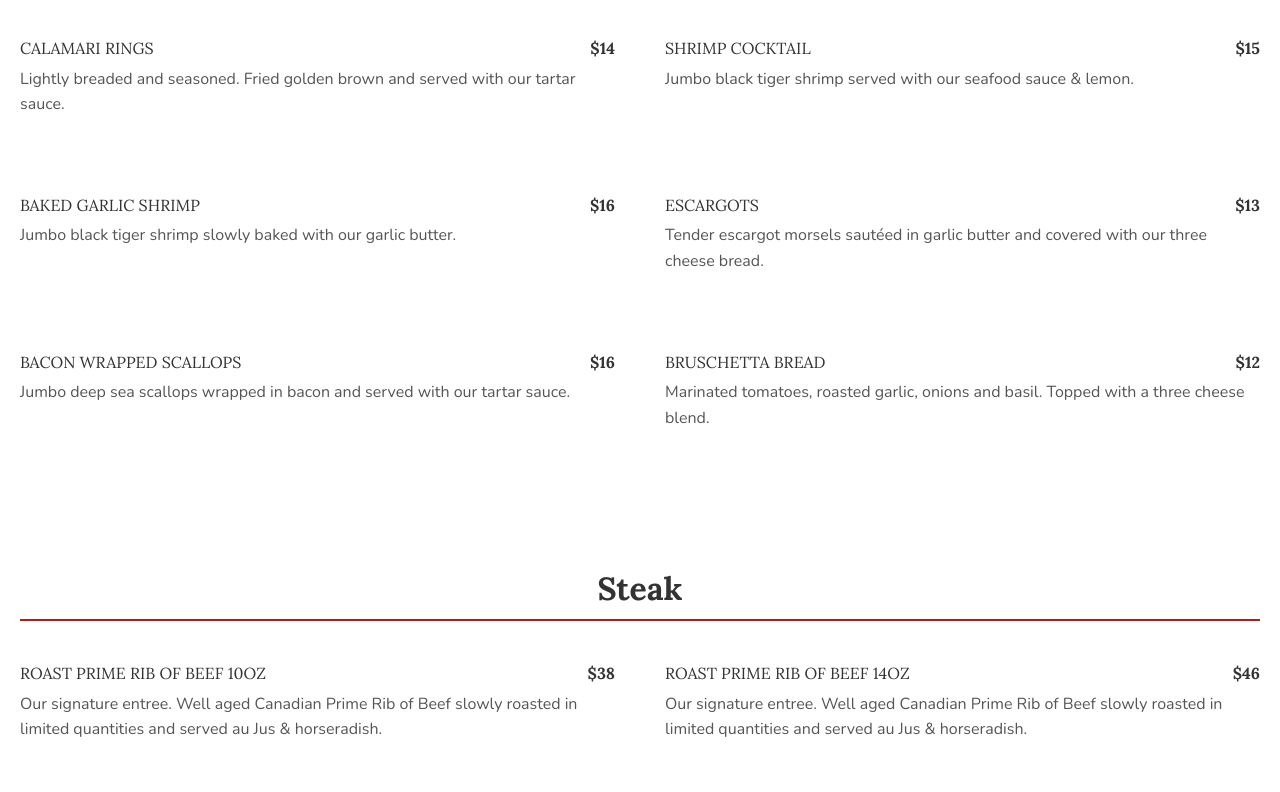
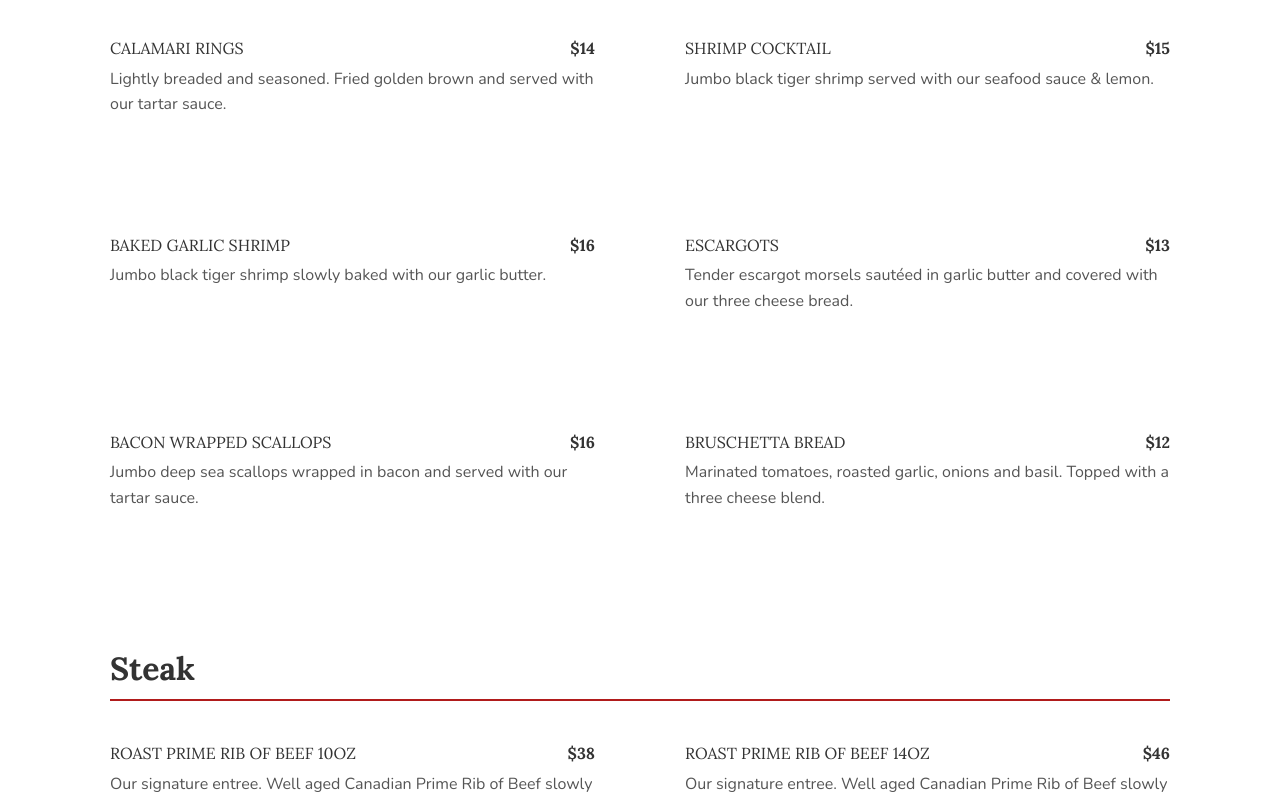
Before and after one commit to k3nzie8818/golfs-steakhouse-menu, a plain HTML site: page index.html in a window 1280 px wide. Shown: the part 320-1112 px from the top of the page. Drawn offline with nearby package versions, Linux system fonts and the light colour scheme.

Commit message:
margin fix

```diff
--- a/index.html
+++ b/index.html
@@ -90,7 +90,7 @@
 
         /* Content Wrapper */
         .container {
-            max-width: 1200px;
+            max-width: 1100px;
             margin: 0 auto;
             padding: 0 20px;
         }
@@ -107,14 +107,14 @@
             border-bottom: 2px solid #b11b1b;
             display: inline-block;
             padding-bottom: 5px;
-            text-align: center;
-            width: 100%; /* Center-align titles */
+            text-lign: center;
+            width: 100%;
         }
 
         .menu-grid {
             display: grid;
             grid-template-columns: 1fr 1fr;
-            gap: 50px;
+            gap: 90px;
             margin-top: 20px;
         }
 
@@ -207,6 +207,7 @@
     </div>
 
        <!-- Menu Sections -->
+      <div class="container">
     <section id="starters" class="menu-section">
         <h2>Starters</h2>
         <div class="menu-grid">
@@ -382,7 +383,8 @@
             <p>Bacon wrapped and charbroiled to your preference.</p>
         </div>
     </div>
-</section>
+  </section>
+  </div>
     <footer>
         <p>598 Lancaster Street West, Kitchener, Ontario, Canada</p>
         <p>(519) 579-4050</p>
```
